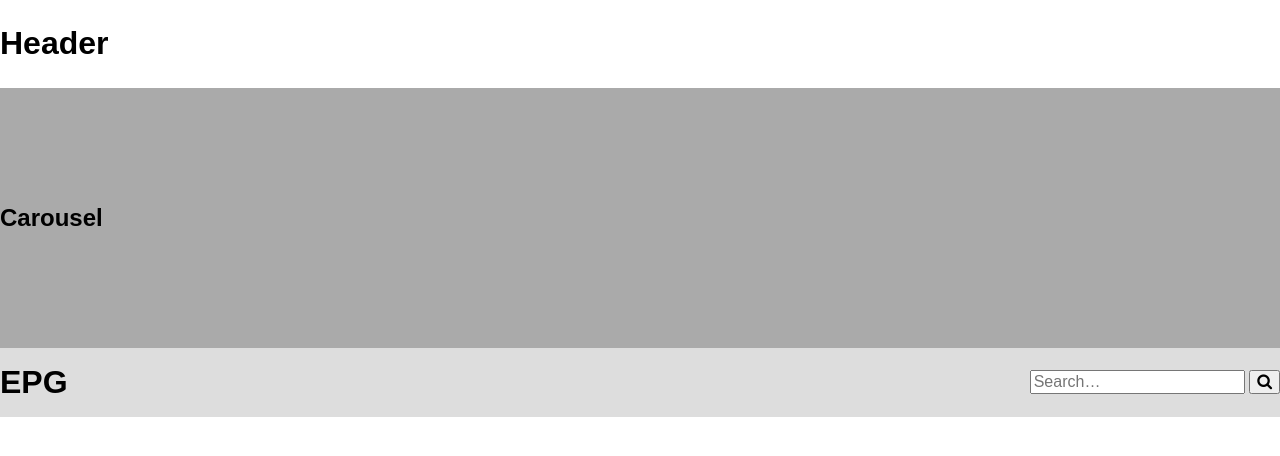
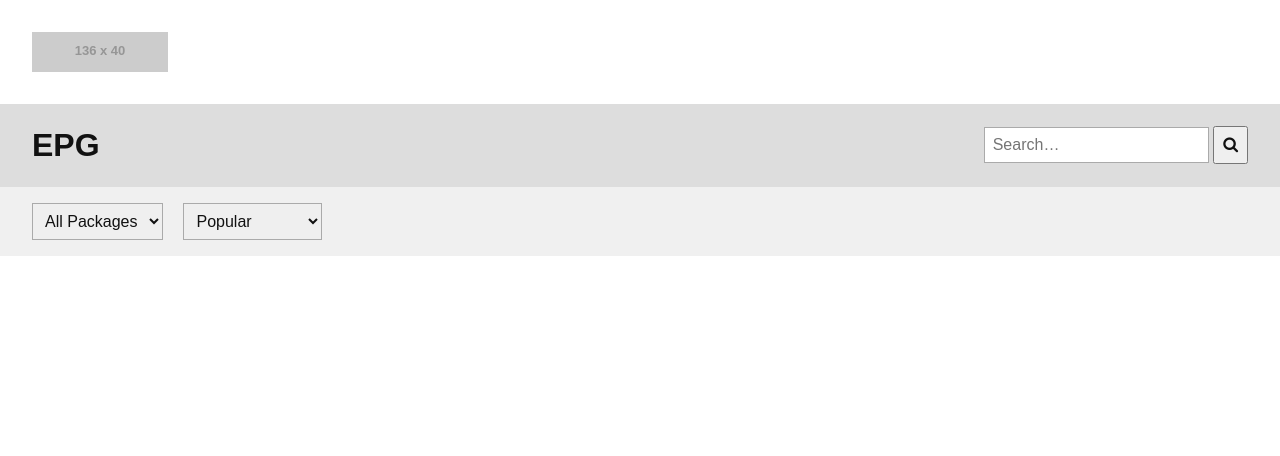
Before and after one commit to michaelthorne/epg, a plain HTML site: page index.html in a window 1280 px wide. Drawn offline with Linux system fonts and the light colour scheme; placeholder pictures from the web are drawn by us.

Commit message:
Improved layout Split up the CSS rules

```diff
--- a/assets/less/epg.less
+++ b/assets/less/epg.less
@@ -1,24 +1,6 @@
-/**
- * Header
- */
-
-.header {
-
-    &.header-primary {
-        padding-top: 0.25em;
-        padding-bottom: 0.25em;
-    }
-}
-
-/**
- * Carousel
- */
-
-.carousel {
-    background-color: @colour-grey;
-    padding-top: 6em;
-    padding-bottom: 6em;
-}
+/* ==========================================================================
+   $EPG
+   ========================================================================== */
 
 /**
  * EPG
@@ -52,6 +34,8 @@
      */
 
     .epg-nav {
-
+        background-color: @colour-white-dark;
+        padding-top: 1em;
+        padding-bottom: 1em;
     }
 }
--- /dev/null
+++ b/assets/less/forms.less
@@ -0,0 +1,73 @@
+/* ==========================================================================
+   $BASE
+   ========================================================================== */
+
+/**
+ * Remove default fieldset styles
+ */
+
+fieldset {
+    border: 0;
+    margin: 0;
+    padding: 0;
+}
+
+/**
+ * Allow only vertical resizing of textareas
+ */
+
+textarea {
+    resize: vertical;
+}
+
+
+
+
+
+/* ==========================================================================
+   $FORMS
+   ========================================================================== */
+
+.form {
+
+    /**
+     * Horizontal
+     */
+
+    &.form-horizontal {
+
+        /* Label */
+        .label {
+            margin-left: 1em;
+
+            &:first-child {
+                margin-left: 0;
+            }
+        }
+    }
+}
+
+
+
+
+
+/* ==========================================================================
+   $INPUT
+   ========================================================================== */
+
+.input {
+    border: 1px solid @colour-grey;
+    padding: 0.5em;
+}
+
+
+
+
+
+/* ==========================================================================
+   $BUTTONS
+   ========================================================================== */
+
+.btn {
+    padding: 0.25em 0.5em;
+}
--- /dev/null
+++ b/assets/less/inc/breakpoints.less
@@ -0,0 +1,11 @@
+/* ==========================================================================
+   Breakpoints
+   ========================================================================== */
+
+@bp-smallest: 20em;     /* 16 x 20    =  320px */
+@bp-smaller:  30em;     /* 16 x 30    =  480px */
+@bp-small:    37.5em;   /* 16 x 37.5  =  600px */
+@bp-medium:   47.5em;   /* 16 x 47.5  =  760px */
+@bp-large:    62.5em;   /* 16 x 62.5  = 1000px */
+@bp-largest:  68.75em;  /* 16 x 68.75 = 1100px */
+@bp-xxl:      81.25em;  /* 16 x 81.25 = 1300px */
--- /dev/null
+++ b/assets/less/layout.less
@@ -0,0 +1,70 @@
+/* ==========================================================================
+   $BASE
+   ========================================================================== */
+
+/**
+ * Apply a natural box layout model to all elements
+ */
+
+*,
+:before,
+:after {
+    .box-sizing(border-box);
+}
+
+/**
+ *  Keep the page centred in all browsers regardless of content height
+ */
+
+html {
+    overflow-y: scroll;
+}
+
+/**
+ * Remove the gap between images, videos, audio and canvas and the bottom of their containers: h5bp.com/i/440
+ */
+
+audio,
+canvas,
+img,
+video {
+    vertical-align: middle;
+}
+
+
+
+
+
+/* ==========================================================================
+   $CONTAINERS
+   ========================================================================== */
+
+/**
+ * Wrapper
+ */
+
+.wrapper {
+    margin: 0 auto;
+    width: 95%;
+}
+
+/**
+ * Header
+ */
+
+.header {
+
+    /**
+     * Primary
+     */
+
+    &.header-primary {
+        padding-top: 2em;
+        padding-bottom: 2em;
+
+        /* Logo */
+        .logo {
+            display: inline-block;
+        }
+    }
+}
--- a/assets/less/main.less
+++ b/assets/less/main.less
@@ -2,4 +2,7 @@
 @import "inc/mixins";
 
 @import "normalize";
+@import "layout";
+@import "typography";
+@import "forms";
 @import "epg";
--- /dev/null
+++ b/assets/less/typography.less
@@ -0,0 +1,28 @@
+/* ==========================================================================
+   $BASE
+   ========================================================================== */
+
+/**
+ * Remove text-shadow in selection highlight: h5bp.com/i
+ */
+
+::-moz-selection {
+    background: @colour-grey-dark;
+    color: @colour-white;
+    text-shadow: none;
+}
+
+::selection {
+    background: @colour-grey-dark;
+    color: @colour-white;
+    text-shadow: none;
+}
+
+/**
+ *  Default font colour, size and line height
+ */
+
+html {
+    color: @colour-grey-dark;
+    font: 100%/1.6 sans-serif;
+}
--- a/index.html
+++ b/index.html
@@ -23,30 +23,48 @@
     <![endif]-->
 
     <header class="header header-primary" role="banner">
-        <h1>Header</h1>
+        <div class="wrapper">
+            <a href="index.html" class="logo"><img src="http://placehold.it/136x40" alt="Logo" /></a>
+        </div><!-- // Wrapper -->
     </header>
-
-    <div class="carousel">
-        <h2>Carousel</h2>
-    </div>
 
     <main role="main">
         <div class="epg">
             <div class="epg-header">
-                <h1 class="title">EPG</h1>
-                <form class="form form-epg">
-                    <label>
-                        <input id="search" name="search" placeholder="Search&hellip;" />
-                    </label>
-                    <button type="submit"><span class="fa fa-search" aria-hidden="true"></span></button>
-                </form>
-            </div>
+                <div class="wrapper">
+                    <h1 class="title">EPG</h1>
+                    <form class="form form-epg">
+                        <label for="search">
+                            <input id="search" name="search" class="input" placeholder="Search&hellip;" />
+                        </label>
+                        <button type="submit" class="btn"><span class="fa fa-search" aria-hidden="true"></span></button>
+                    </form>
+                </div><!-- // Wrapper -->
+            </div><!-- // Header -->
+
             <div class="epg-nav">
-                <form>
-
-                </form>
-            </div>
-        </div>
+                <div class="wrapper">
+                    <form class="form form-horizontal">
+                        <label for="package" class="label">
+                            <select id="package" name="package" class="input">
+                                <option value="" selected="selected">All Packages</option>
+                                <option value="package-1">Package 1</option>
+                                <option value="package-2">Package 2</option>
+                                <option value="package-3">Package 3</option>
+                            </select>
+                        </label>
+                        <label for="sort" class="label">
+                            <select id="sort" name="package" class="input">
+                                <option value="" selected="selected">Popular</option>
+                                <option value="favourites">My Favourites</option>
+                                <option value="alphabetical">Alphabetical</option>
+                                <option value="numerical">Numerical</option>
+                            </select>
+                        </label>
+                    </form>
+                </div><!-- // Wrapper -->
+            </div><!-- // Nav -->
+        </div><!-- // EPG -->
     </main>
 
     <script src="assets/js/vendor/jquery.js"></script>
```
Also changed, not shown: assets/css/main.css.
